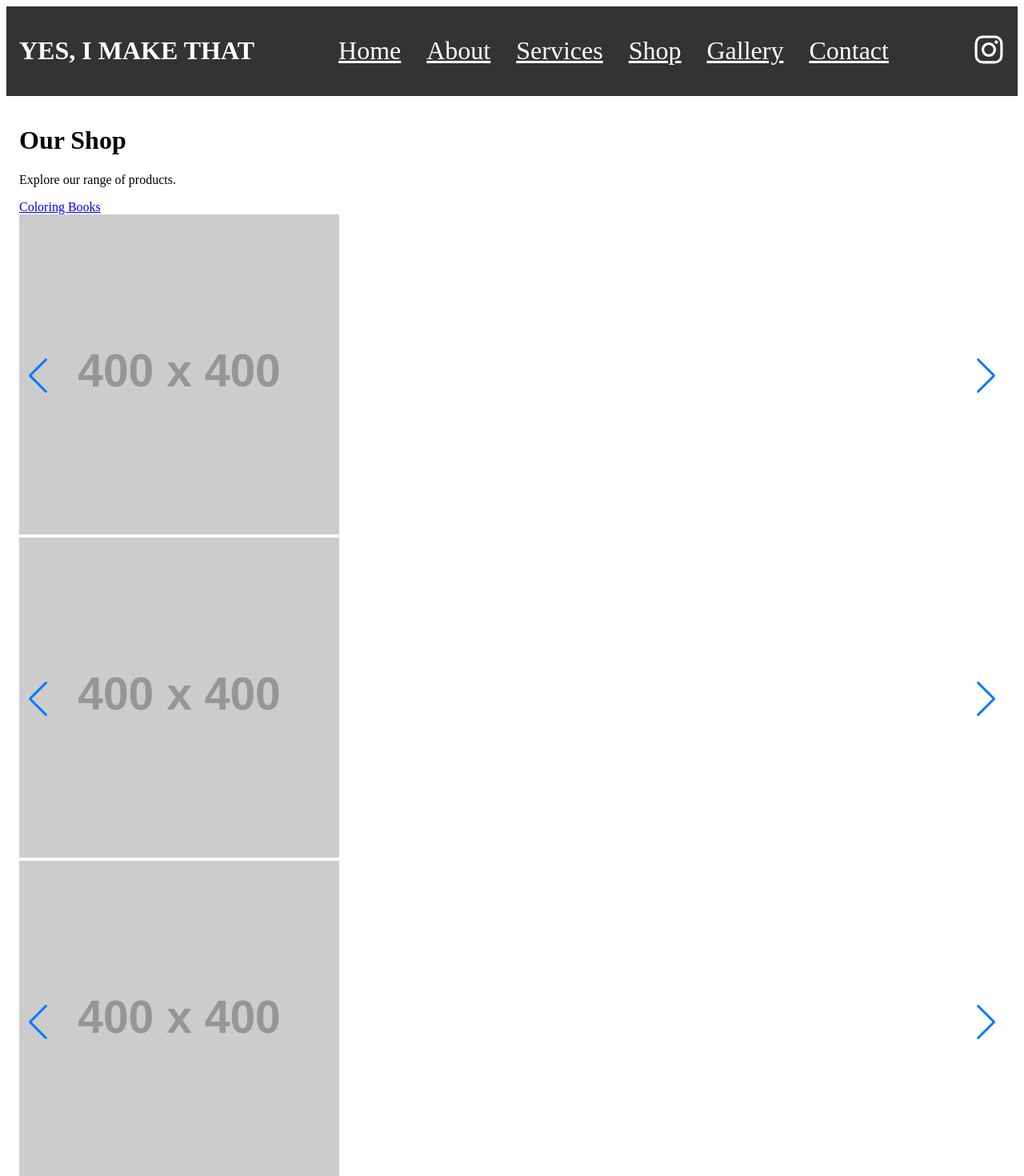
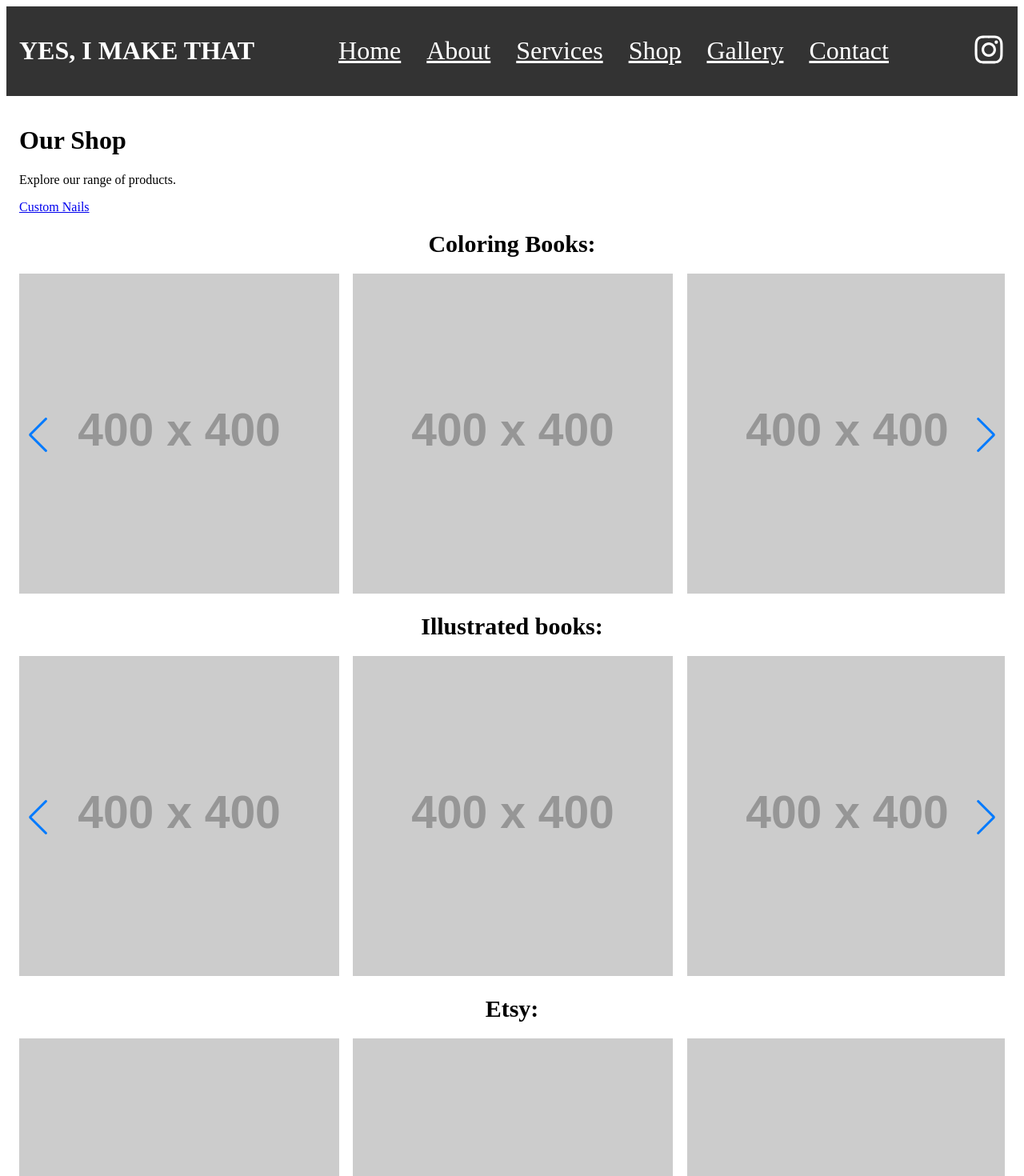
Before and after one commit to HIPgirl95/YesIMakeThat, a Next.js app in the folder yes-i-make-that/: page /shop in a window 1280 px wide. Shown: the top 1470 px of the page at 80% size. Built offline with nearby package versions, Linux system fonts and the light colour scheme.

Commit message:
Tidying Carousels

```diff
--- a/yes-i-make-that/components/coloringBooksCarousel.js
+++ b/yes-i-make-that/components/coloringBooksCarousel.js
@@ -9,12 +9,12 @@ import Image from "next/image";
 
 const image = "https://placehold.co/400x400/png";
 
-export default function MyCarousel() {
+export default function ColoringBooksCarousel() {
   return (
     <Swiper
       modules={[Navigation]}
       spaceBetween={20}
-      slidesPerView={1}
+      slidesPerView={3}
       navigation
       loop
     >
@@ -27,6 +27,12 @@ export default function MyCarousel() {
       <SwiperSlide>
         <Image src={image} alt="Slide 3" width={400} height={400} />
       </SwiperSlide>
+            <SwiperSlide>
+        <Image src={image} alt="Slide 4" width={400} height={400} />
+      </SwiperSlide>
+            <SwiperSlide>
+        <Image src={image} alt="Slide 5" width={400} height={400} />
+      </SwiperSlide>
     </Swiper>
   );
 }
--- a/yes-i-make-that/package.json
+++ b/yes-i-make-that/package.json
@@ -13,6 +13,7 @@
     "react": "19.1.0",
     "react-dom": "19.1.0",
     "react-icons": "^5.5.0",
+    "react-use": "^17.6.0",
     "swiper": "^11.2.10"
   },
   "devDependencies": {
--- a/yes-i-make-that/pages/shop.js
+++ b/yes-i-make-that/pages/shop.js
@@ -1,16 +1,23 @@
 import Link from "next/link";
-import ColorBooksCarousel from "../components/coloringBooksCarousel";
+import ColoringBooksCarousel from "../components/coloringBooksCarousel";
+import styles from "../styles/shop.module.css";
 
 export default function Shop() {
   return (
     <div>
       <h1>Our Shop</h1>
       <p>Explore our range of products.</p>
-      <Link href="/shopPages/coloringBooks">Coloring Books</Link>
-      <ColorBooksCarousel />
-      <ColorBooksCarousel />
-      <ColorBooksCarousel />
+      <Link href="/shopPages/customNails">Custom Nails</Link>
+      <h2 className={styles.carouselTitle}>Coloring Books:</h2>
+      <ColoringBooksCarousel/>
+      <h2 className={styles.carouselTitle}>Illustrated books:</h2>
+      <ColoringBooksCarousel />
+      <h2 className={styles.carouselTitle}>Etsy:</h2>
+      <ColoringBooksCarousel />
+      <a href="#" target="_blank" rel="noopener noreferrer">
+        Visit our Etsy shop
+      </a>
     </div>
   );
 }
-// pages/shop.js
+// pages/shopPages/customNails.js
--- /dev/null
+++ b/yes-i-make-that/styles/shop.module.css
@@ -0,0 +1,5 @@
+.carouselTitle {
+  font-size: 30px;
+  justify-self: center;
+  margin: 20px 0;
+}
```
Also changed, not shown: yes-i-make-that/components/galleryCarousel.js (+10 -3 lines), yes-i-make-that/pages/shopPages/customNails.js (renamed from yes-i-make-that/pages/shopPages/coloringBooks.js), 1 other file (tests, documents, lock files or other folders).
